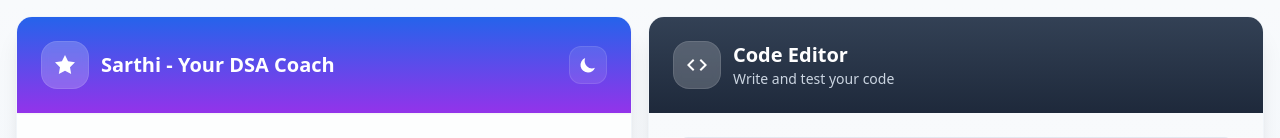
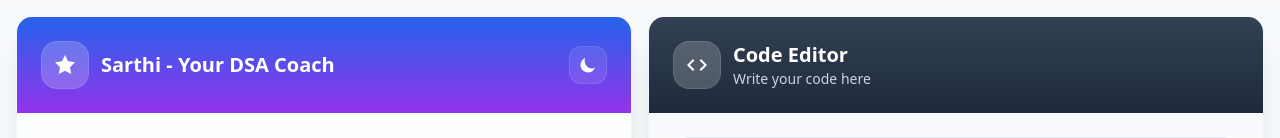
Before and after one commit to soham874/dsa-interviewer-frontend, a React (Vite) app: page / in a window 1280 px wide. Shown: the top 138 px of the page. Built offline with nearby package versions, Linux system fonts and the light colour scheme.

Commit message:
Update workflow

```diff
--- a/src/App.jsx
+++ b/src/App.jsx
@@ -471,7 +471,7 @@ export default function App() {
               </div>
               <div>
                 <h2 className="text-xl font-bold">Code Editor</h2>
-                <p className="text-slate-300 text-sm">Write and test your code</p>
+                <p className="text-slate-300 text-sm">Write your code here</p>
               </div>
             </div>
             {attachCode && noteText.trim() && (
```
